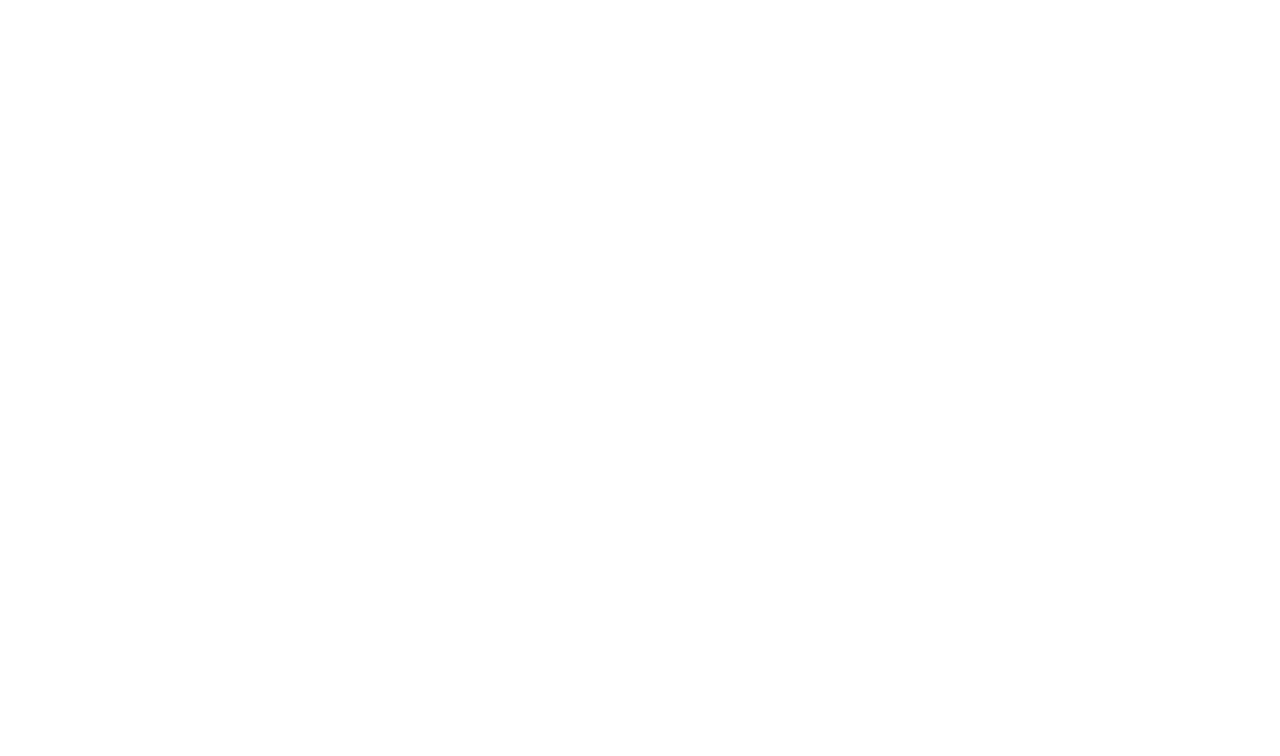
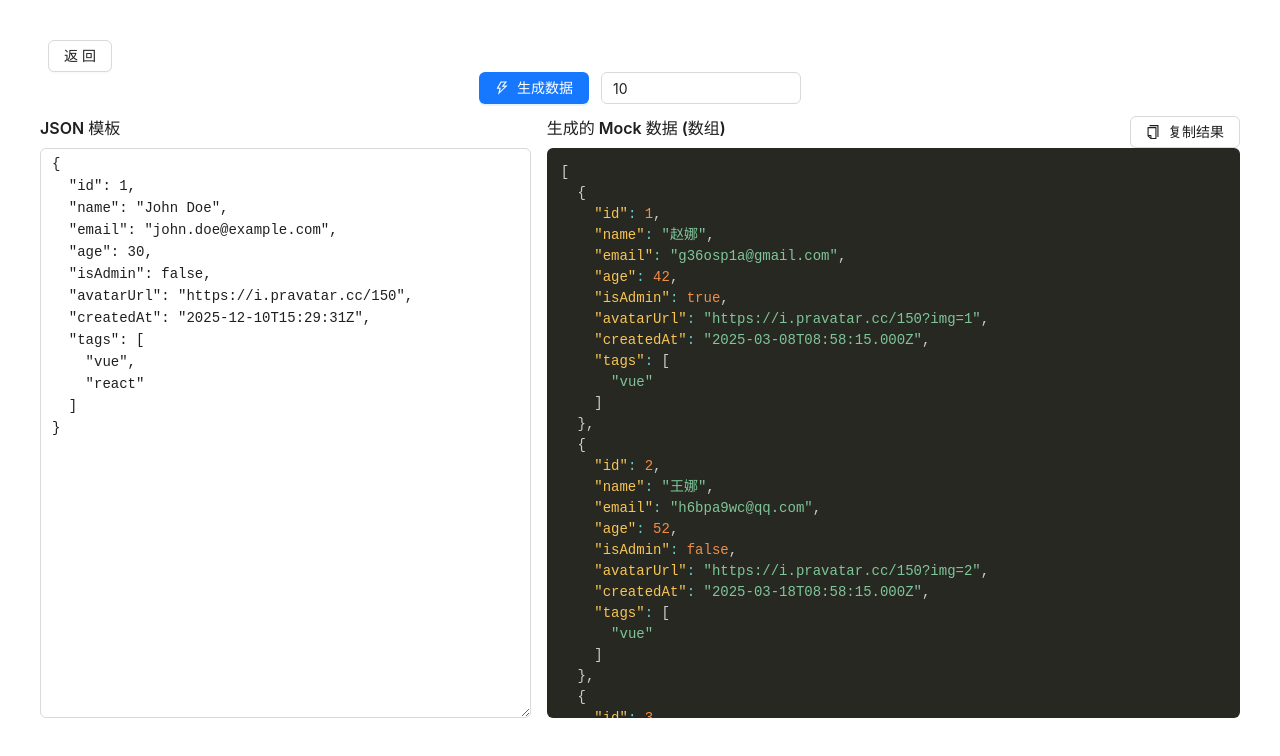
Before and after one commit to HJrookie/simple-tools, a Vue app: page /tools/mock-data-generator in a window 1280 px wide. Before the commit this address had no page. Shown: the top 756 px of the page. Built offline with nearby package versions, Linux system fonts and the light colour scheme.

Commit message:
增加 mock 数据功能

```diff
--- a/src/router/index.js
+++ b/src/router/index.js
@@ -29,6 +29,11 @@
     name: 'JsonToType',
     component: () => import('../views/tools/JsonToType.vue'),
   },
+  {
+    path: '/tools/mock-data-generator',
+    name: 'MockDataGenerator',
+    component: () => import('../views/tools/MockDataGenerator.vue'),
+  },
 ];
 
 const router = createRouter({
--- a/src/views/Home.vue
+++ b/src/views/Home.vue
@@ -41,9 +41,14 @@
           to: "/tools/react-renderer",
         },
         {
-          title: 'JSON 转类型定义',
-          description: '将 JSON 数据快速转换为 TypeScript 接口或 JSDoc 类型，提升代码质量。',
-          to: '/tools/json-to-type',
+          title: "JSON 转类型定义",
+          description: "将 JSON 数据快速转换为 TypeScript 接口或 JSDoc 类型，提升代码质量。",
+          to: "/tools/json-to-type",
+        },
+        {
+          title: "Mock 数据生成器",
+          description: "根据一个 JSON 模板，快速生成大量结构相似但内容随机的模拟数据。",
+          to: "/tools/mock-data-generator",
         },
       ],
     };
--- /dev/null
+++ b/src/views/tools/MockDataGenerator.vue
@@ -0,0 +1,217 @@
+<!-- src/views/tools/MockDataGenerator.vue -->
+<template>
+  <div>
+    <div>
+      <a-button @click="() => this.$router.push('/')" style="margin-left: 8px"> 返回</a-button>
+    </div>
+    <a-row :gutter="16" justify="center" style="margin-bottom: 12px">
+      <a-button type="primary" size="" @click="generateMockData">
+        <template #icon><ThunderboltOutlined /></template>
+        生成数据
+      </a-button>
+      <a-input-number v-model:value="count" :min="1" :max="1000" style="width: 200px; margin-left: 12px" />
+    </a-row>
+
+    <a-row :gutter="16" style="margin-bottom: 8px">
+      <!-- 左侧：输入和配置 -->
+      <a-col :span="10">
+        <a-typography-title :level="5">JSON 模板</a-typography-title>
+
+        <a-textarea v-model:value="jsonTemplate" placeholder="在此处粘贴单个 JSON 对象作为模板" :rows="22" class="code-input" />
+        <!-- <div class="button-container">
+
+        </div> -->
+      </a-col>
+
+      <!-- 右侧：输出结果 -->
+      <a-col :span="14">
+        <div class="output-header">
+          <a-typography-title :level="5">生成的 Mock 数据 (数组)</a-typography-title>
+          <a-button @click="copyResult" :disabled="!mockOutput">
+            <template #icon><CopyOutlined /></template>
+            复制结果
+          </a-button>
+        </div>
+        <pre class="language-json prism-container" v-html="highlightedOutput"></pre>
+      </a-col>
+    </a-row>
+  </div>
+</template>
+
+<script>
+import { PageHeader, Row, Col, TypographyTitle, InputNumber, Button, Textarea, Form, message } from "ant-design-vue";
+import { ThunderboltOutlined, CopyOutlined } from "@ant-design/icons-vue";
+
+import Prism from "prismjs";
+import "prismjs/components/prism-json.js";
+import "prismjs/themes/prism-tomorrow.css";
+
+// 默认的模板，展示了多种可被智能识别的 key
+const defaultJsonTemplate = JSON.stringify(
+  {
+    id: 1,
+    name: "John Doe",
+    email: "john.doe@example.com",
+    age: 30,
+    isAdmin: false,
+    avatarUrl: "https://i.pravatar.cc/150",
+    createdAt: "2025-12-10T15:29:31Z",
+    tags: ["vue", "react"],
+  },
+  null,
+  2
+);
+
+// --- 简单的随机数据源 ---
+const firstNames = ["张", "李", "王", "赵", "刘", "陈", "杨"];
+const lastNames = ["伟", "芳", "娜", "秀英", "敏", "静", "强"];
+const domains = ["qq.com", "163.com", "gmail.com", "outlook.com"];
+
+export default {
+  name: "MockDataGenerator",
+  components: {
+    "a-page-header": PageHeader,
+    "a-row": Row,
+    "a-col": Col,
+    "a-typography-title": TypographyTitle,
+    "a-input-number": InputNumber,
+    "a-button": Button,
+    "a-textarea": Textarea,
+    "a-form": Form,
+    "a-form-item": Form.Item,
+    ThunderboltOutlined,
+    CopyOutlined,
+  },
+  data() {
+    return {
+      jsonTemplate: defaultJsonTemplate,
+      count: 10,
+      mockOutput: "",
+      highlightedOutput: "Mock 数据将显示在这里...",
+    };
+  },
+  methods: {
+    // --- 核心随机化逻辑 ---
+    _randomizeValue(key, value, index) {
+      const keyLower = key.toLowerCase();
+
+      // 1. 根据 key 名进行智能判断
+      if (keyLower.includes("id") && typeof value === "number") {
+        return value + index;
+      }
+      if (keyLower.includes("name") && typeof value === "string") {
+        return firstNames[Math.floor(Math.random() * firstNames.length)] + lastNames[Math.floor(Math.random() * lastNames.length)];
+      }
+      if (keyLower.includes("email") && typeof value === "string") {
+        return Math.random().toString(36).substring(2, 10) + "@" + domains[Math.floor(Math.random() * domains.length)];
+      }
+      if ((keyLower.includes("avatar") || keyLower.includes("url") || keyLower.includes("image")) && typeof value === "string") {
+        return `https://i.pravatar.cc/150?img=${index + 1}`;
+      }
+      if (keyLower.includes("date") || keyLower.includes("time") || keyLower.endsWith("at")) {
+        const d = new Date();
+        d.setDate(d.getDate() - Math.floor(Math.random() * 365));
+        return d.toISOString();
+      }
+
+      // 2. 根据值的类型进行通用判断
+      switch (typeof value) {
+        case "string":
+          return Math.random().toString(36).substring(2, 10);
+        case "number":
+          return Math.floor(Math.random() * (value * 2 || 100));
+        case "boolean":
+          return Math.random() > 0.5;
+        case "object":
+          if (value === null) return null;
+          if (Array.isArray(value)) {
+            // 返回一个长度随机，内容随机的数组
+            return value.slice(0, Math.floor(Math.random() * value.length) + 1);
+          }
+          // 递归处理嵌套对象
+          return this._createMockObject(value, index);
+        default:
+          return value;
+      }
+    },
+
+    _createMockObject(template, index) {
+      const mockObj = {};
+      for (const key in template) {
+        mockObj[key] = this._randomizeValue(key, template[key], index);
+      }
+      return mockObj;
+    },
+
+    generateMockData() {
+      try {
+        const template = JSON.parse(this.jsonTemplate);
+        const results = [];
+        for (let i = 0; i < this.count; i++) {
+          results.push(this._createMockObject(template, i));
+        }
+        this.mockOutput = JSON.stringify(results, null, 2);
+        this.updateHighlighting();
+        message.success(`成功生成 ${this.count} 条数据！`);
+      } catch (e) {
+        this.mockOutput = "";
+        this.highlightedOutput = `<span class="error-text">JSON 模板解析错误：${e.message}</span>`;
+        message.error("无效的 JSON 模板！");
+      }
+    },
+
+    updateHighlighting() {
+      if (!this.mockOutput) {
+        this.highlightedOutput = "Mock 数据将显示在这里...";
+        return;
+      }
+      this.highlightedOutput = Prism.highlight(this.mockOutput, Prism.languages.json, "json");
+    },
+
+    copyResult() {
+      if (!this.mockOutput) return;
+      navigator.clipboard.writeText(this.mockOutput).then(() => {
+        message.success("已复制到剪贴板！");
+      });
+    },
+  },
+  mounted() {
+    this.generateMockData();
+  },
+};
+</script>
+
+<style scoped>
+.code-input {
+  font-family: "Courier New", Courier, monospace;
+  height: 570px;
+}
+.button-container {
+  display: flex;
+  justify-content: center;
+  margin-top: 16px;
+}
+.output-header {
+  display: flex;
+  justify-content: space-between;
+  align-items: center;
+  /* margin-bottom: 16px; */
+}
+.prism-container {
+  height: 570px;
+  overflow: auto;
+  border-radius: 6px;
+  background-color: #272822;
+  font-family: "Courier New", Courier, monospace;
+  font-size: 14px;
+  margin: 0;
+  padding: 1em;
+  white-space: pre-wrap;
+}
+.prism-container:deep(.error-text) {
+  color: #ff7b72;
+}
+pre[class*="language-"] {
+  margin: 0;
+}
+</style>
```
